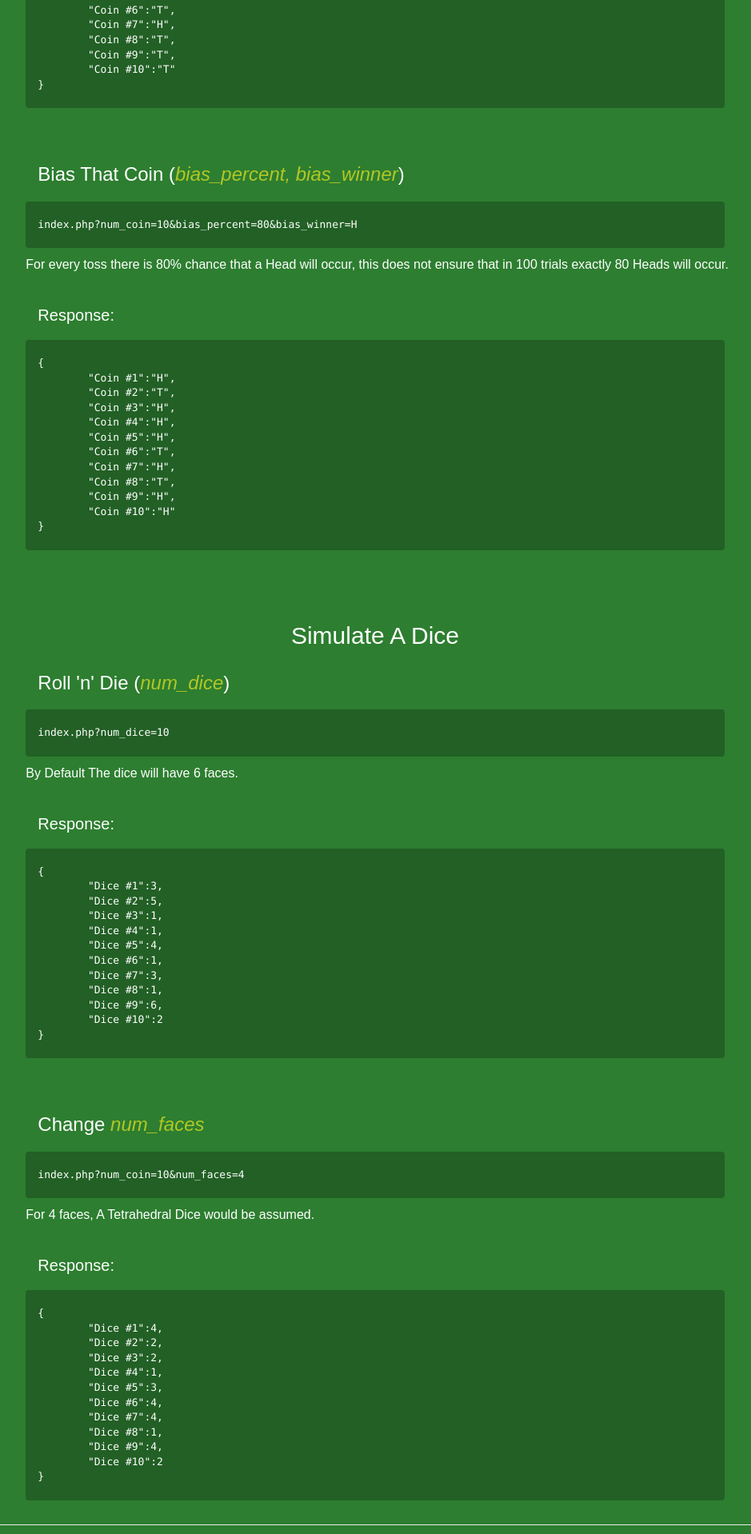
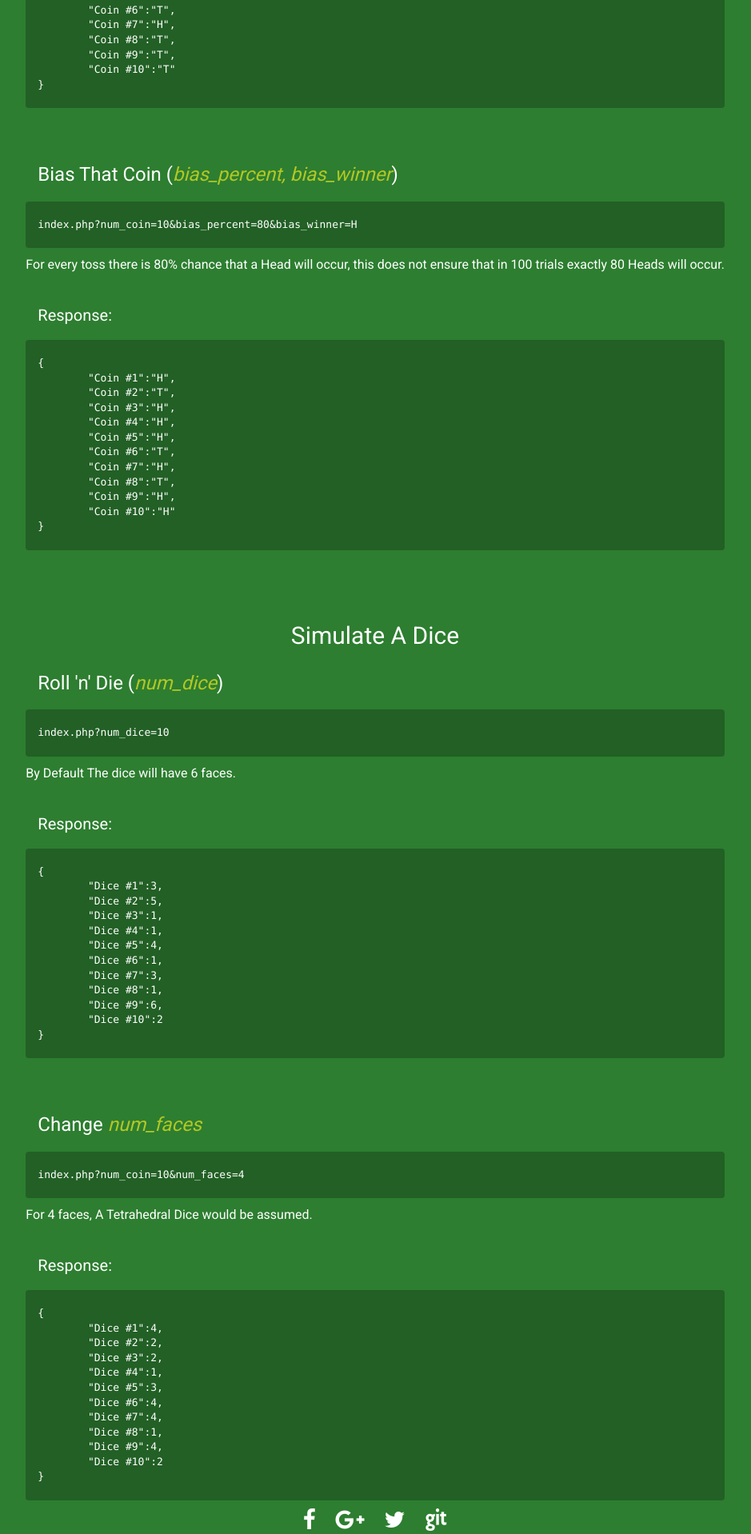
Before and after one commit to 108anup/Random-Token-Simulation---REST-API, a PHP site: page / in a window 1280 px wide. Shown: the part 682-2600 px from the top of the page at 80% size, without its empty margins (171-1110 px from the left). Run offline with PHP 8.4, Linux system fonts and the light colour scheme; some libraries are stand-ins or nearby versions.

Commit message:
Add Contact Details

```diff
--- a/css/styles.css
+++ b/css/styles.css
@@ -1,13 +1,10 @@
 body {
 	background-color:#2D7E30 !important;
 	color:#FFFFFF;
-	font-family: 'Bitstream Charter', sans-serif;
+	font-family: 'Roboto', sans-serif;
 }
-h1,h2 {
-	font-family: 'DejaVu', sans-serif;
-}
-h3,h4,h5,h6 {
-	font-family: 'Bitstream Charter', sans-serif;
+h1,h2,h3,h4,h5,h6 {
+	font-family: 'Roboto', sans-serif;
 }
 .jumbotron {
 	background-color:#2D7E30 !important;
@@ -34,3 +31,12 @@ hr {
 	display: block;
 
 }
+.fa {
+	color:#FFFFFF !important;
+}
+.fa:hover{
+	color:#E6E6E6 !important;
+}
+.footer{
+	margin-bottom: 50px;
+}
--- a/index.php
+++ b/index.php
@@ -1,10 +1,3 @@
-<?php
-
-
-
-?>
-
-
 <?php
 	$display = true;
 
@@ -50,4 +43,3 @@
 	if($display){
 		include 'mainbody.php';
 	}
-?>
--- a/mainbody.php
+++ b/mainbody.php
@@ -4,6 +4,7 @@
 	<link rel="stylesheet" href="bootstrap-3.3.6-dist/css/bootstrap.css">
 	<script source="bootstrap-3.3.6-dist/js/bootstrap.min.js"></script>
 	<link rel="stylesheet" href="css/styles.css">
+	<link rel="stylesheet" href="https://maxcdn.bootstrapcdn.com/font-awesome/4.4.0/css/font-awesome.min.css">
 	<meta charset="UTF-8">
 
 	<link href='http://fonts.googleapis.com/css?family=Roboto:400,300,100' rel='stylesheet' type='text/css'>
@@ -165,17 +166,20 @@
 				</div>
 		</div>
 
-	<footer class="text-center">
-		<div class="col-sm-offset-4col-sm-4">
-			<a href="http://facebook.com/108anup"><i class="fa fa-2x fa-facebook"></i></a>
-			<a href="https://plus.google.com/+108anup/"><i class="fa fa-2x fa-google-plus"></i></a>
-			<a href="http://twitter.com/108anup"><i class="fa fa-2x fa-twitter"></i></a>
+	<footer class="text-center footer">
+		<div class="col-sm-offset-4 col-sm-4">
+			<a href="http://facebook.com/108anup"><i class="fa fa-2x fa-facebook"></i></a>&ensp;&ensp;&ensp;
+			<a href="https://plus.google.com/+108anup/"><i class="fa fa-2x fa-google-plus"></i></a>&ensp;&ensp;&ensp;
+			<a href="http://twitter.com/108anup"><i class="fa fa-2x fa-twitter"></i></a>&ensp;&ensp;&ensp;
 			<a href="http://github.com/108anup"><i class="fa fa-2x fa-git"></i></a>
 		</div>
+
 		<div class="col-sm-offset-1 col-sm-10 text-center extras">
 			<hr>
 			Made By Anup Agarwal - (Last Update Jan 24, 2016)
 		</div>
 	</footer>
+	<br><br><br>
+
 </body>
 </html>
```
